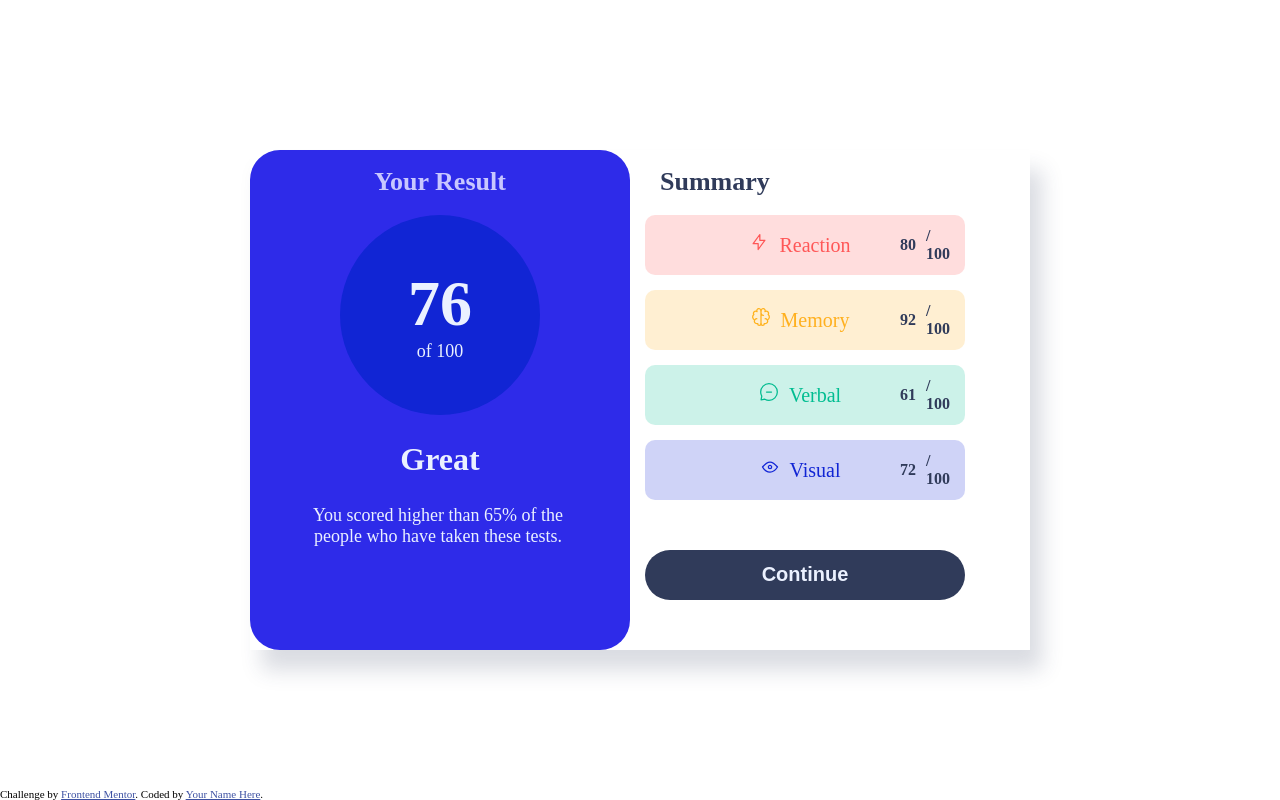
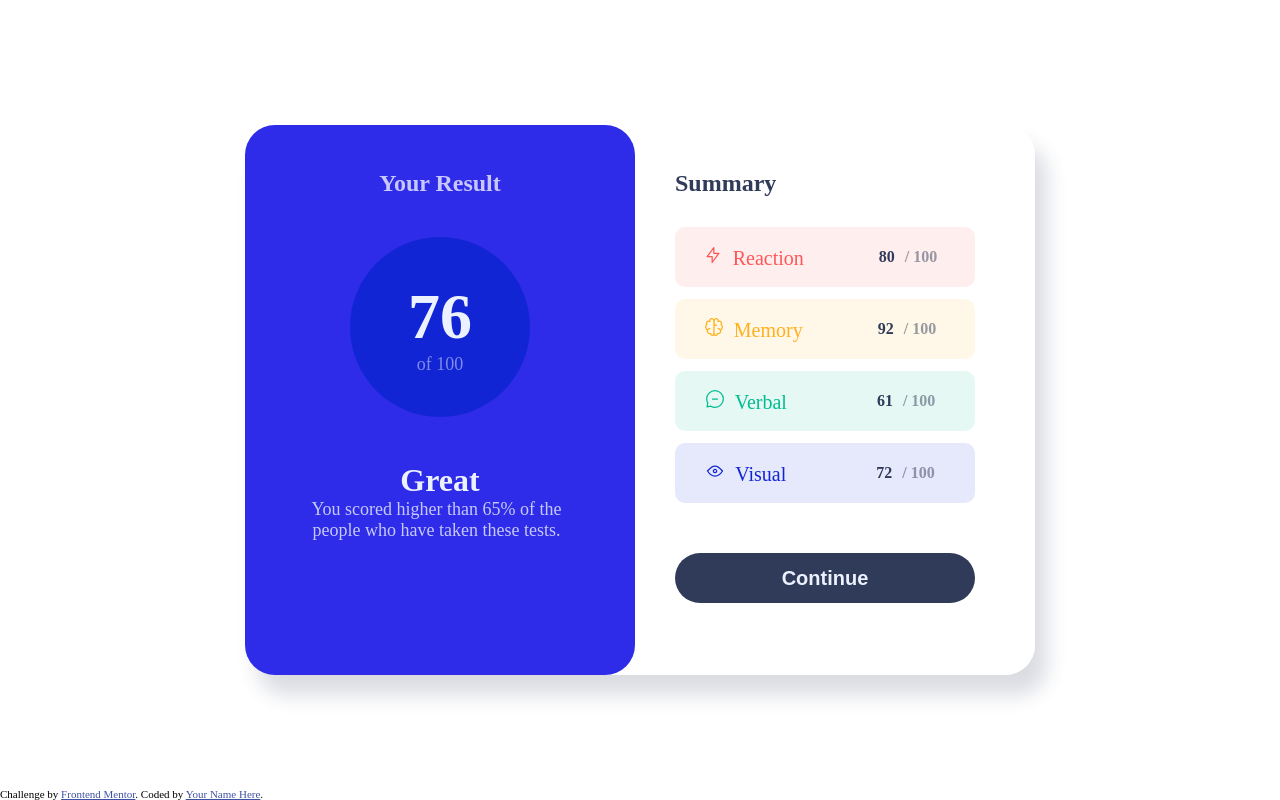
Before and after one commit to ToshifumiDT/results-summary-component-main, a plain HTML site: page index.html in a window 1280 px wide. Drawn offline with Linux system fonts and the light colour scheme.

Commit message:
css for desktop

```diff
--- a/css/style.css
+++ b/css/style.css
@@ -13,33 +13,41 @@ body {
     display: flex;
     justify-content: space-between;
     align-items: center;
-    width: 780px;
-    box-shadow: 12px 20px 20px  hsla(224, 30%, 27%, 0.178)
+    width: 790px;
+    box-shadow: 12px 20px 20px  hsla(224, 30%, 27%, 0.178);
+    border-radius: 30px;
 }
+
+/*Container 1*/
 
 .container1 {
     background-color: hsl(241, 81%, 54%);
-    width: 380px;
-    height: 500px;
+    width: 390px;
+    height: 550px;
     border-radius: 30px;
 }
+
+/*Container 2*/
 
 .container2 {
     background-color: rgb(255, 255, 255);
     width: 400px;
-    height: 500px;
+    height: 550px;
     border-radius: 0 30px 30px 0;
 }
 
+/*Circle*/
+
 .circle{
-    width: 200px;
-    height: 200px;
-    border-radius: 100px;
+    width: 180px;
+    height: 180px;
+    border-radius: 90px;
     background-color: hsl(234, 85%, 45%);
     display: flex;
     justify-content: center;
     flex-direction: column;
     margin:auto;
+    margin-top: 40px;
 }
 
 #circle76{
@@ -53,10 +61,14 @@ body {
     text-align: center;
     font-size: 18px;
     margin: 0 auto;
+    color: hsla(222, 100%, 96%, 0.5);
 }
 
+/*h1 Your Result and Summary*/
+
 h1{
-    font-size: 26px;
+    font-size: 24px;
+    margin-top: 45px;
 }
 
 #result{
@@ -65,10 +77,11 @@ h1{
 }
 
 #summary{
-    margin-left: 30px;
+    margin-left: 40px;
     color: hsl(224, 30%, 27%);
 }
 
+/*h2*/
 
 h2{
     font-size: 32px;
@@ -77,92 +90,102 @@ h2{
 
 }
 
+#great{
+    margin-top: 45px;
+    margin-bottom: 0;
+}
+
+/*P*/
+
 p{
     font-size: 18px;
-    color: hsl(221, 100%, 96%);
+}
+
+#text{
+    color: hsla(222, 100%, 96%, 0.8);
     text-align: center;
     margin-left: 55px;
+    margin-top: 0;
     width: 70%;
 
 }
 
+/*color box*/
+
 #red{
     color: hsl(0, 100%, 67%);
     font-size: 20px;
+    margin-right: 75px;
+    margin-left: 0;
 }
 
 .reaction{
-    background-color: hsla(0, 100%, 67%, 0.200);
+    background-color: hsla(0, 100%, 67%, 0.100);
     border-radius: 10px;
-    width: 80%;
+    width: 75%;
     height: 60px;
     display: flex;
     flex-direction: row;
     justify-content: center;
     align-items: center;
-    margin: 15px;
+    margin: 30px 60px 10px 40px;
 }
 
 #yellow{
     color: hsl(39, 100%, 56%);
     font-size: 20px;
+    margin-right: 75px;
+    margin-left: 0;
 }
 
 .memory{
-    background-color: hsla(39, 100%, 56%, 0.200);
+    background-color: hsla(39, 100%, 56%, 0.100);
     border-radius: 10px;
-    width: 80%;
+    width: 75%;
     height: 60px;
     display: flex;
     flex-direction: row;
     justify-content: center;
     align-items: center;
-    margin: 15px;
+    margin: 12px 60px 10px 40px;
 }
 
 #green{
     color: hsl(166, 100%, 37%);
     font-size: 20px;
+    margin-right: 90px;
+    margin-left: 0;
 }
 
 .verval{
-    background-color: hsla(166, 100%, 37%, 0.200);
+    background-color: hsla(166, 100%, 37%, 0.100);
     border-radius: 10px;
-    width: 80%;
+    width: 75%;
     height: 60px;
     display: flex;
     flex-direction: row;
     justify-content: center;
     align-items: center;
-    margin: 15px;
+    margin: 12px 60px 10px 40px;
 }
 
 #blue{
     color: hsl(234, 85%, 45%);
     font-size: 20px;
+    margin-right: 90px;
+    margin-left: 0;
 }
 
 .visual{
-    background-color: hsla(234, 85%, 45%, 0.200);
+    background-color: hsla(234, 85%, 45%, 0.100);
     border-radius: 10px;
-    width: 80%;
+    width: 75%;
     height: 60px;
     display: flex;
     flex-direction: row;
     justify-content: center;
     align-items: center;
-    margin: 15px;
-}
-
-#button-styling{
-    color: hsl(221, 100%, 96%)
-}
-
-
-.attribution{
-    position: fixed;
-    bottom: 0;
-    left: 0;
+    margin: 12px 60px 10px 40px;
 }
 
 #icon{
@@ -175,17 +198,18 @@ p{
 }
 
 #number2{
-    color: hsl(224, 30%, 27%);
-    margin: 10px 10px 10px 0;
+    color: hsla(224, 30%, 27%, 0.5);
+    margin: 0 10px 0 0;
 }
 
 
+/*Button*/
 
 #button-styling {
     border: none;
     background-color: hsl(224, 30%, 27%);
     color: hsl(221, 100%, 96%);
-    width: 80%;
+    width: 75%;
     height: 50px;
     border-radius: 25px;
     font-size: 20px;
@@ -194,7 +218,11 @@ p{
     flex-direction: row;
     justify-content: center;
     align-items: center;
-    margin: 50px 15px;
+    margin: 50px 60px 10px 40px;
+}
+
+#button-styling:hover{
+    cursor: pointer;
 }
 
 header{
@@ -211,3 +239,11 @@ header{
     color: hsl(241, 100%, 89%);
     color: hsl(224, 30%, 27%);
 }
+
+
+
+.attribution{
+    position: fixed;
+    bottom: 0;
+    left: 0;
+}
--- a/index.html
+++ b/index.html
@@ -27,7 +27,7 @@
         </div>
 
         <h2 id="great">Great</h2>
-        <p>You scored higher than 65% of the people who have taken these tests.</p>
+        <p id="text">You scored higher than 65% of the people who have taken these tests.</p>
       </div>
 
       <div class="container2">
```
